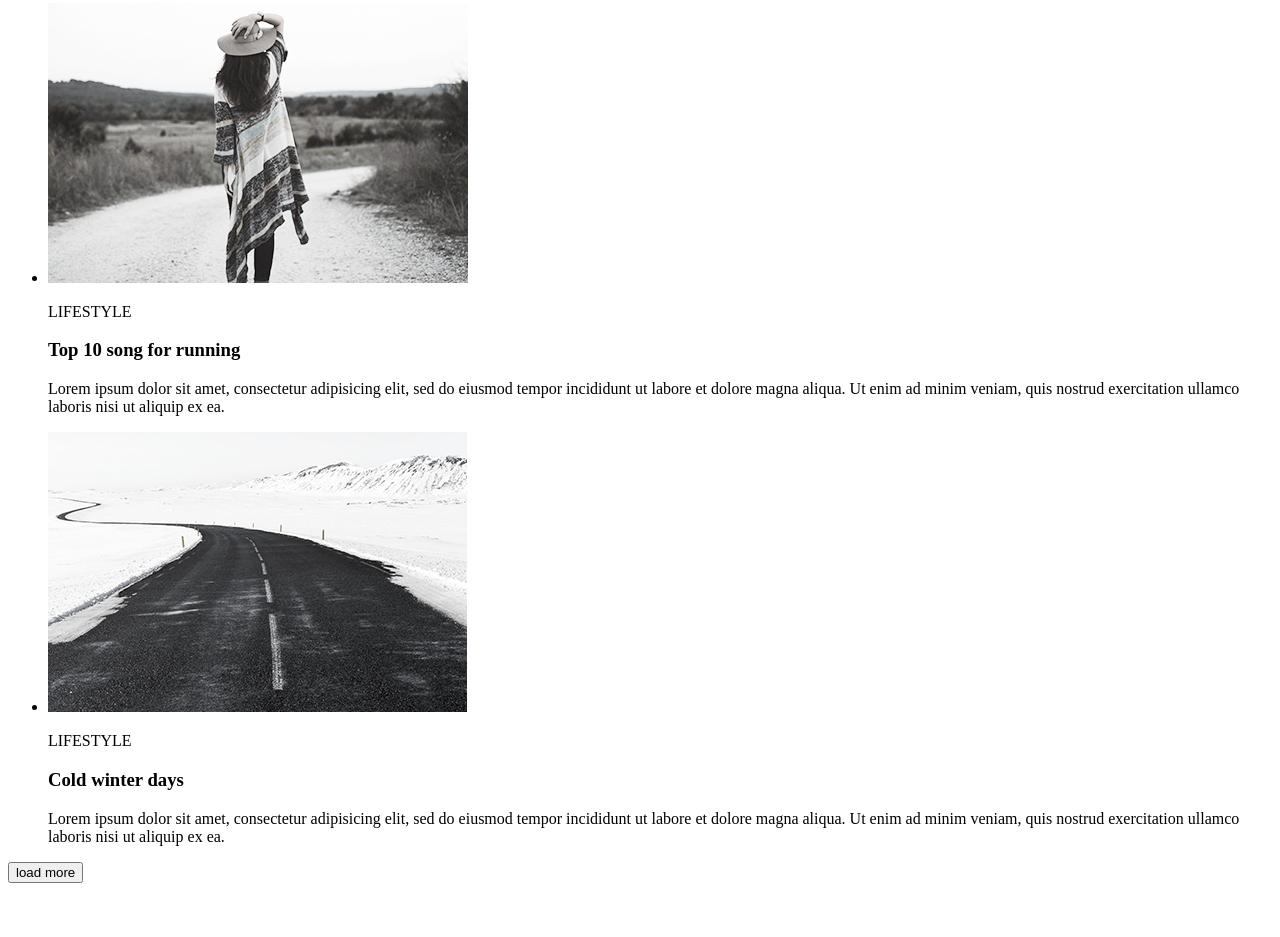
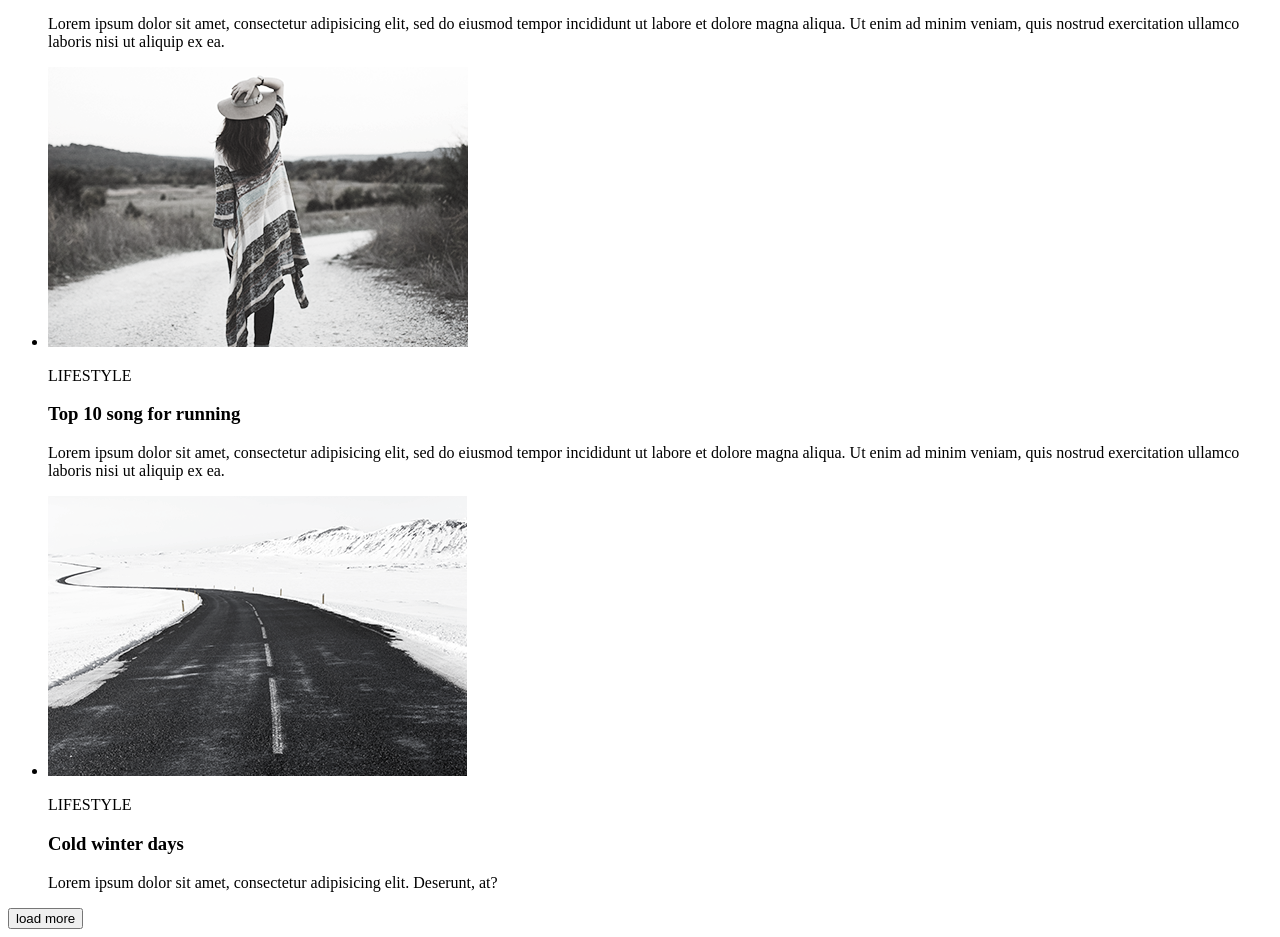
Before and after one commit to Ava-but/test3, a plain HTML site: page index.html in a window 1280 px wide. Shown: the part 1819-2756 px from the top of the page. Before the commit the page ends 2710 px from the top, so only its background shows below. Drawn offline with Linux system fonts and the light colour scheme.

Commit message:
update index

```diff
--- a/index.html
+++ b/index.html
@@ -8,6 +8,9 @@
 </head>
 
 <body>
+    <h1>Vovchik 10 klass
+
+    </h1>
     <header>
         <ul>
             <li><a href="#"></a>LIFSTYLE</li>
@@ -52,7 +55,7 @@
                 <img src="./img/2 2.png" alt="">
                 <p>LIFESTYLE</p>
                 <h3>Cold winter days</h3>
-                <p>Lorem ipsum dolor sit amet, consectetur adipisicing elit, sed do eiusmod tempor incididunt ut labore et dolore magna aliqua. Ut enim ad minim veniam, quis nostrud exercitation ullamco laboris nisi ut aliquip ex ea.</p>
+                <p>Lorem ipsum dolor sit amet, consectetur adipisicing elit. Deserunt, at?</p>
             </li>
         </ul>
         <button type="button">
```
